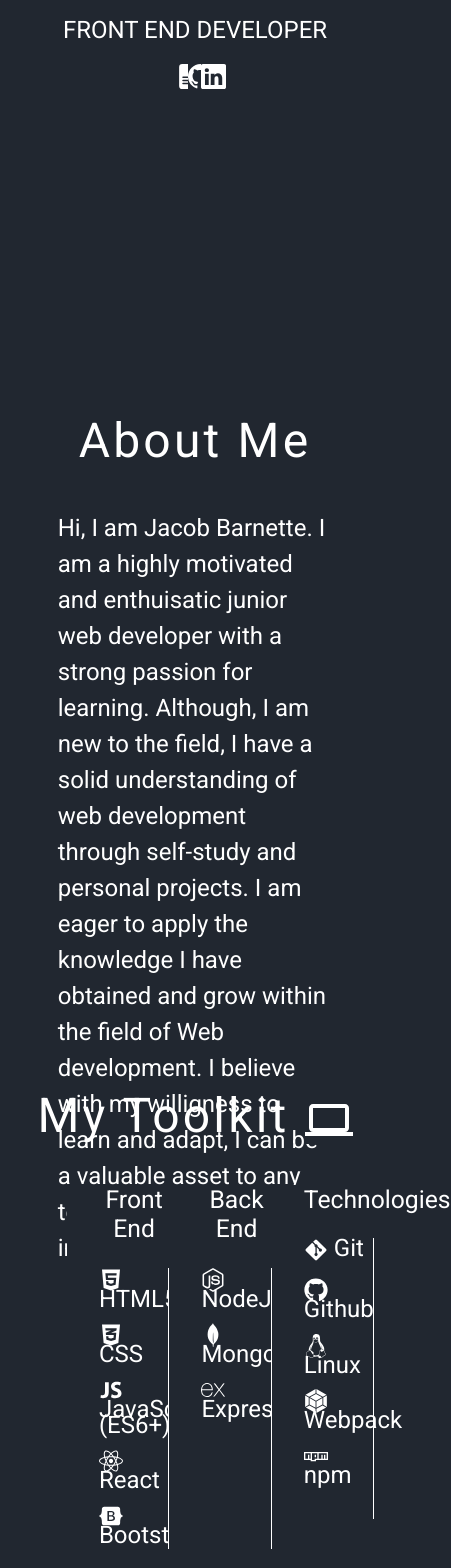
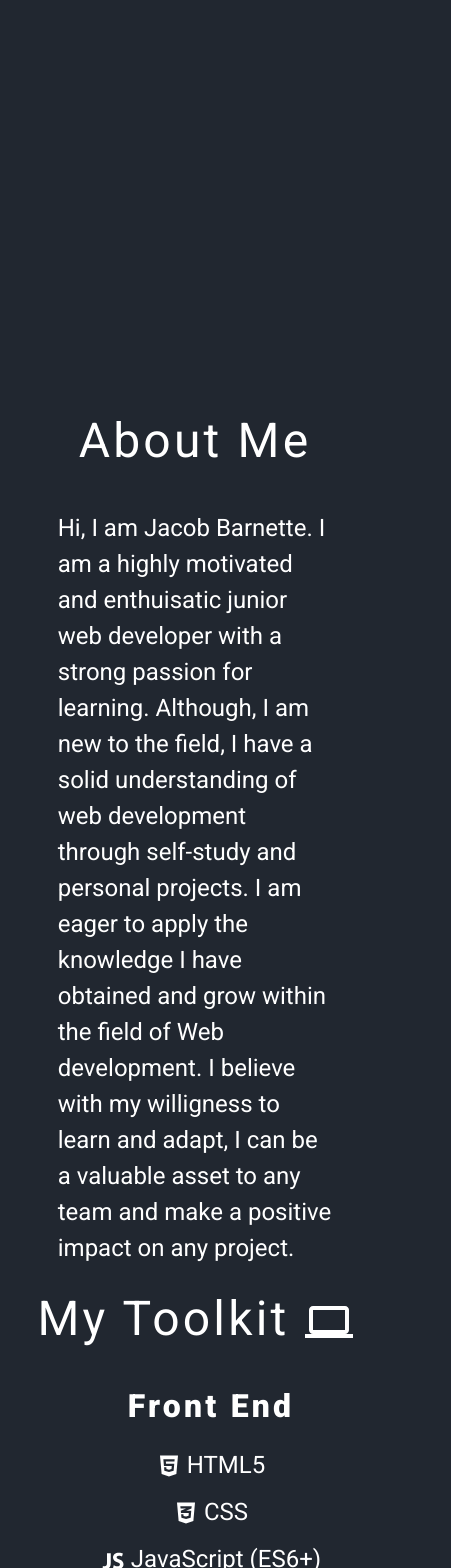
Before and after one commit to jacobbarnette/portfoliov1, a React (Create React App) app: page / in a window 390 px wide. Shown: the part 432-2000 px from the top of the page, 451 px wide, since content can reach past the window. Built offline with nearby package versions, Linux system fonts and the light colour scheme.

Commit message:
added initial mobile styles

```diff
--- a/src/App.js
+++ b/src/App.js
@@ -3,6 +3,7 @@ import Header from "./components/Header";
 import About from "./components/About";
 import Landing from "./components/Landing";
 import Skills from "./components/Skills";
+import Project from "./components/Projects";
 import "bootstrap/dist/css/bootstrap.min.css";
 const App = () => {
   return (
@@ -11,6 +12,7 @@ const App = () => {
       <Landing />
       <About />
       <Skills />
+      <Project />
     </div>
   );
 };
--- a/src/components/About.js
+++ b/src/components/About.js
@@ -5,7 +5,9 @@ const About = () => {
   return (
     <Container>
       <section className="aboutSection">
-        <h2 className="text-center subSectionHeader">About Me</h2>
+        <h2 id="about" className="text-center subSectionHeader">
+          About Me
+        </h2>
         <p className="aboutMe">
           Hi, I am Jacob Barnette. I am a highly motivated and enthuisatic
           junior web developer with a strong passion for learning. Although, I
--- a/src/components/Landing.js
+++ b/src/components/Landing.js
@@ -6,11 +6,11 @@ import {
 } from "react-icons/bs";
 const Landing = () => {
   return (
-    <section className=" landingSection">
+    <section id="home" className=" landingSection">
       <div className="introContainer">
         <p className="helloTxt">HI, MY NAME IS</p>
         <h1>JACOB BARNETTE</h1>
-        <p>FRONT END DEVELOPER</p>
+        <p className="developerTxt">FRONT END DEVELOPER</p>
       </div>
       <div className="mx-auto socialIconContainer">
         <div className="socialIconsRow">
--- /dev/null
+++ b/src/components/Projects.js
@@ -0,0 +1,34 @@
+import React from "react";
+import { Card, Container, Row, Col } from "react-bootstrap";
+
+const Projects = () => {
+  return (
+    <section className="projects">
+      <Container>
+        <h2>My Projects</h2>
+        <div class="card mb-3">
+          <div class="row no-gutters">
+            <div class="col-md-4">
+              <img src="..." class="card-img" alt="..." />
+            </div>
+            <div class="col-md-8">
+              <div class="card-body">
+                <h5 class="card-title">Card title</h5>
+                <p class="card-text">
+                  This is a wider card with supporting text below as a natural
+                  lead-in to additional content. This content is a little bit
+                  longer.
+                </p>
+                <p class="card-text">
+                  <small class="text-muted">Last updated 3 mins ago</small>
+                </p>
+              </div>
+            </div>
+          </div>
+        </div>
+      </Container>
+    </section>
+  );
+};
+/* A */
+export default Projects;
--- a/src/components/Skills.js
+++ b/src/components/Skills.js
@@ -21,7 +21,8 @@ const Skills = () => {
         <h2 className="text-center subSectionHeader">
           My Toolkit <MdComputer />
         </h2>
-        <div className="mx-auto skillsContainer">
+
+        <div className="skillsContainer">
           <div className="skillColumn">
             <h2 className="skillColumnHeader">Front End</h2>
             <div className="skillTxtContainer">
--- a/src/index.css
+++ b/src/index.css
@@ -35,10 +35,7 @@ p {
   text-align: center;
 }
 
-.about {
-  height: 50vh;
-  padding-bottom: 10rem;
-}
+
 
 .socialIconContainer {
   width: 10%;
@@ -48,15 +45,12 @@ p {
   width: 33.33%;
 }
 
-.socialIconsRow::after{
-  content: "";
-  display: table;
-  clear: both;
-}
+
 
 a {
   text-decoration: none;
 }
+
 a:hover {
   color:  var(--text-color)
 }
@@ -68,10 +62,6 @@ a:hover {
 
 .navLink:hover {
   color: var(--text-color);
-}
-
-.aboutSection {
-  height: 80vh;
 }
 
 .subSectionHeader {
@@ -86,14 +76,12 @@ a:hover {
 }
 
 .skills {
-  height: 50vh
+
 }
 
 .skillsContainer {
   margin: 0 auto;
   display: flex;
-
-  background-color: red;
   width: 70%;
   text-align: center;
 }
@@ -105,7 +93,7 @@ a:hover {
   padding-bottom: 1rem;
 }
 .skillColumn {
-  width: 40%;
+  width: 33.33%;
   text-align: left;
   padding-left: 2rem;
 }
@@ -120,3 +108,64 @@ a:hover {
 .navbar-nav .nav-link.active, .navbar-nav .show>.nav-link{
   color: var(--text-color)
 }
+
+@media screen and  (max-width: 1024px) {
+    h1 {
+      font-size: 2em;
+      font-weight: bold;
+    }
+    .landingSection {
+      height: 100vh
+    }
+    .helloTxt {
+      font-size: 1em;
+    }
+
+    .developerTxt {
+      font-size: 1em;
+    }
+
+    .socailIconContainer {
+      width: 100%;
+    }
+
+    .socialIcons {
+      display: none;
+    }
+
+    .aboutSection {
+      height: none;
+    }
+
+    .skills {
+      width: 100%;
+      margin: 0 auto;
+      justify-content: center;
+
+    }
+
+    .skillsContainer {
+      flex-direction: column;
+      width: 100%;
+      justify-self: center;
+      margin: 0 auto;
+
+    }
+
+    .skillTxtContainer {
+      line-height: 1.95rem;
+      height: 100%;
+      text-align: center;
+      border-right: none;
+    }
+
+    .skillColumn {
+      width: 100%;
+    }
+
+    .skillColumnHeader {
+      font-size: 2em;
+      font-weight: bold;
+      letter-spacing: 0.1em;
+    }
+}
```
Also changed, not shown: src/components/Contact.js (added).
